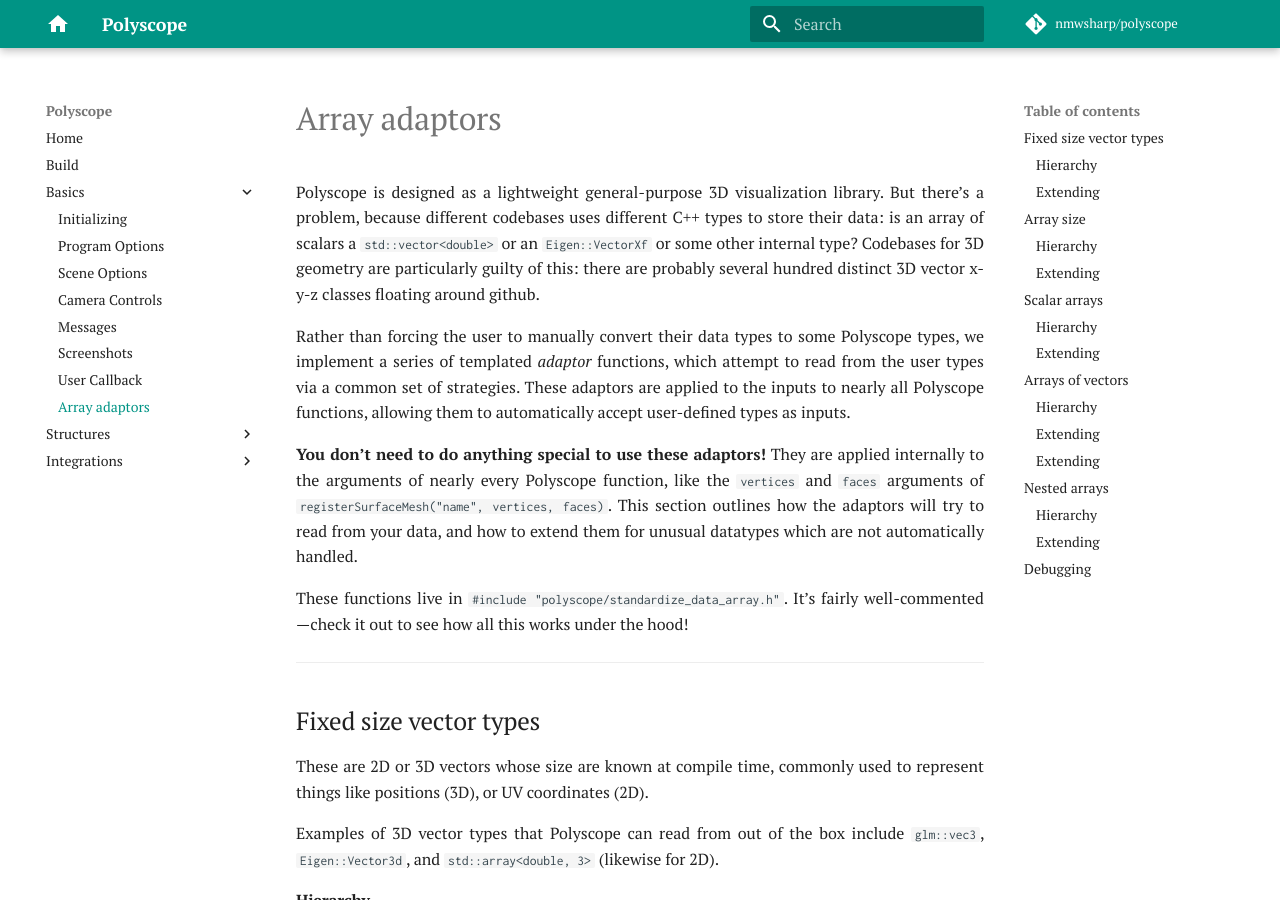
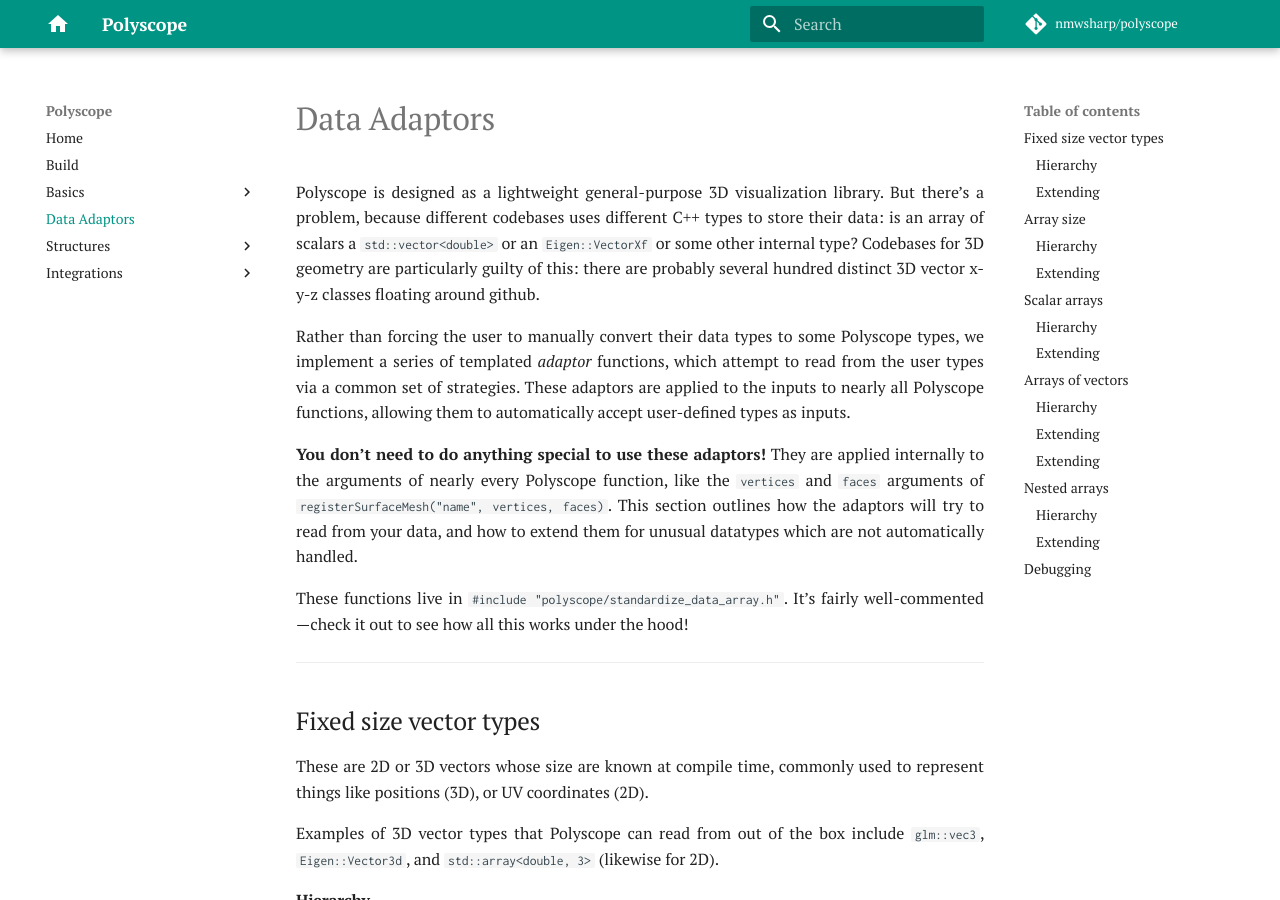
Before and after one commit to nmwsharp/polyscope-docs, an MkDocs documentation site: the page built from source/data_adaptors.md, in a window 1280 px wide and 900 px high. Built offline with MkDocs 1.6.1 and Material for MkDocs 9.7.7, drawn with Linux system fonts in a browser that asks for light colours; comment, search, counter and statistics services are not loaded; old or Windows-style settings are respelled for this version of MkDocs.

Commit message:
reorg adaptors

```diff
--- a/mkdocs.yml
+++ b/mkdocs.yml
@@ -51,7 +51,7 @@
     - 'Messages' : 'basics/messages.md'
     - 'Screenshots' : 'basics/screenshots.md'
     - 'User Callback' : 'basics/user_callback.md'
-    - 'Array adaptors' : 'basics/array_adaptors.md'
+  - Data Adaptors : 'data_adaptors.md'
   - Structures:
     - 'Structure Management' : 'structures/structure_management.md'
     - Surface Mesh:
```
Also changed, not shown: source/index.md (+1 -1 lines), source/data_adaptors.md (renamed from source/basics/array_adaptors.md).
